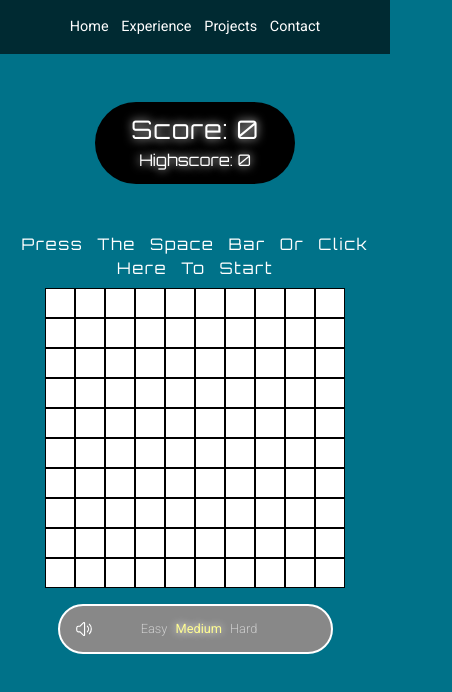
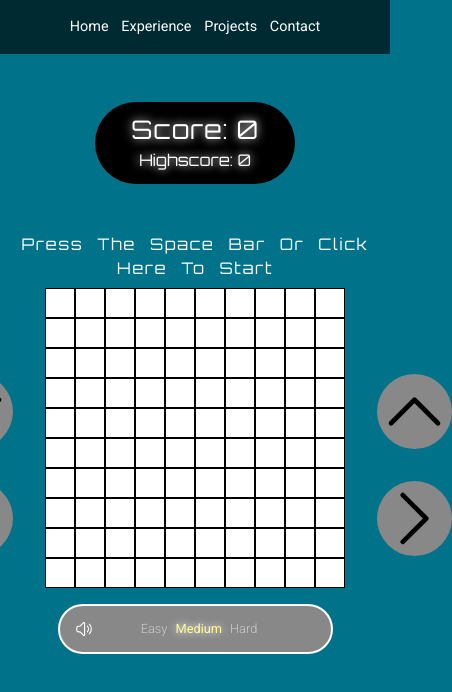
Before and after one commit to mikelopresti21/mikelopresti21.github.io, a plain HTML site: page snake.html in a window 390 px wide. Shown: the whole page, 452 px wide, since content can reach past the window. Drawn offline with Linux system fonts and the light colour scheme; a web font is replaced by a local one.

Commit message:
snake mobile

```diff
--- a/snake.html
+++ b/snake.html
@@ -33,6 +33,18 @@
     </div>
     <p class="start__message" onclick="startGame()">Press the Space Bar or Click Here to Start</p>
     <div class="snake__container">
+        <div class="snake-side-btns">
+            <div class="snake-down snake-control-btn" onclick="moveDown()">
+                <svg xmlns="http://www.w3.org/2000/svg" fill="none" viewBox="0 0 24 24" stroke-width="1.5" stroke="currentColor" class="size-6">
+                    <path stroke-linecap="round" stroke-linejoin="round" d="m19.5 8.25-7.5 7.5-7.5-7.5" />
+                </svg>
+            </div>
+            <div class="snake-left snake-control-btn" onclick="moveLeft()">
+                <svg xmlns="http://www.w3.org/2000/svg" fill="none" viewBox="0 0 24 24" stroke-width="1.5" stroke="currentColor" class="size-6">
+                    <path stroke-linecap="round" stroke-linejoin="round" d="M15.75 19.5 8.25 12l7.5-7.5" />
+                </svg>
+            </div>
+        </div>
         <div class="snake__map">
             <div class="snake__cell"></div>
             <div class="snake__cell"></div>
@@ -135,6 +147,18 @@
             <div class="snake__cell"></div>
             <div class="snake__cell"></div>
         </div>
+        <div class="snake-side-btns">
+            <div class="snake-up snake-control-btn" onclick="moveUp()">
+                <svg xmlns="http://www.w3.org/2000/svg" fill="none" viewBox="0 0 24 24" stroke-width="1.5" stroke="currentColor" class="size-6">
+                    <path stroke-linecap="round" stroke-linejoin="round" d="m4.5 15.75 7.5-7.5 7.5 7.5" />
+                </svg>
+            </div>
+            <div class="snake-right snake-control-btn" onclick="moveRight()">
+                <svg xmlns="http://www.w3.org/2000/svg" fill="none" viewBox="0 0 24 24" stroke-width="1.5" stroke="currentColor" class="size-6">
+                    <path stroke-linecap="round" stroke-linejoin="round" d="m8.25 4.5 7.5 7.5-7.5 7.5" />
+                </svg>
+            </div>
+        </div>
     </div>
     <div class="control__panel snake-panel">
         <div class="difficulty">
--- a/styles/snake.css
+++ b/styles/snake.css
@@ -1,6 +1,25 @@
 .snake__container {
     display: flex;
     justify-content: center;
+    gap: 2rem;
+}
+
+.snake-side-btns {
+    display: flex;
+    flex-direction: column;
+    gap: 2rem;
+    align-self: flex-end;
+    margin-bottom: 2rem;
+}
+
+.snake-control-btn {
+    height: 75px;
+    width: 75px;
+    border-radius: 100px;
+    background-color: #888888;
+    display: flex;
+    justify-content: center;
+    align-items: center;
 }
 
 .snake__map {
```
